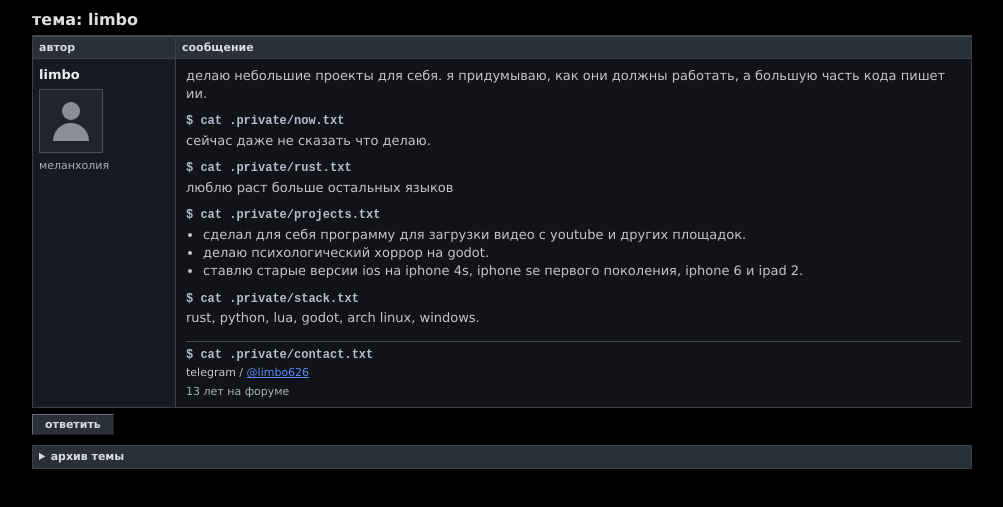
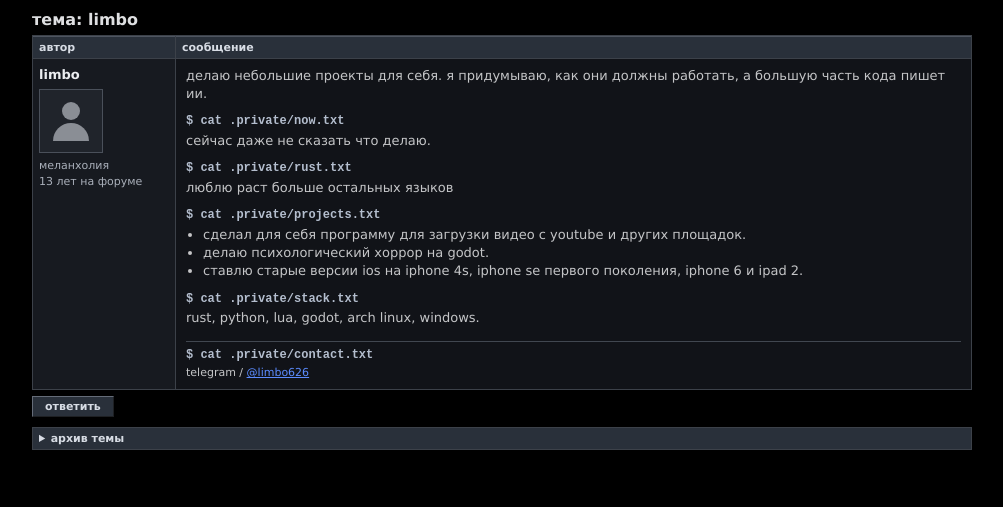
Before and after one commit to Uofi113/inlimbo, a plain HTML site: page index.html in a window 1280 px wide. Shown: the part 77-584 px from the top of the page, without its empty margins (138-1141 px from the left). Drawn offline with Linux system fonts and the light colour scheme.

Commit message:
Update index.html

```diff
--- a/index.html
+++ b/index.html
@@ -136,6 +136,7 @@
           <p><strong>limbo</strong></p>
           <div class="avatar" aria-hidden="true"></div>
           <p class="status">меланхолия</p>
+		  <p class="status">13 лет на форуме</p>
         </header>
         <div class="post">
           <p>делаю небольшие проекты для себя. я придумываю, как они должны работать, а большую часть кода пишет ии.</p>
@@ -158,7 +159,6 @@
           <footer class="signature">
             <h2 class="command" aria-label="связь"><span class="prompt" aria-hidden="true">$</span> cat .private/contact.txt</h2>
             <p>telegram / <a id="telegram" href="https://t.me/limbo626" aria-label="telegram-канал @limbo626">@limbo626</a></p>
-            <p class="tenure">13 лет на форуме</p>
           </footer>
         </div>
       </article>
```
